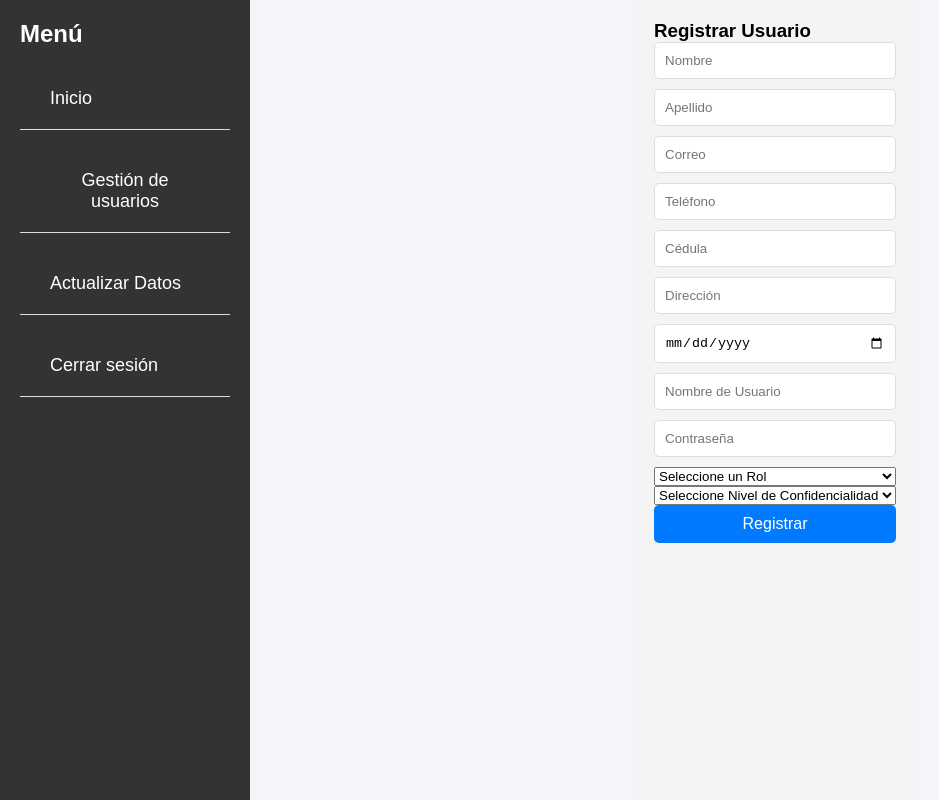
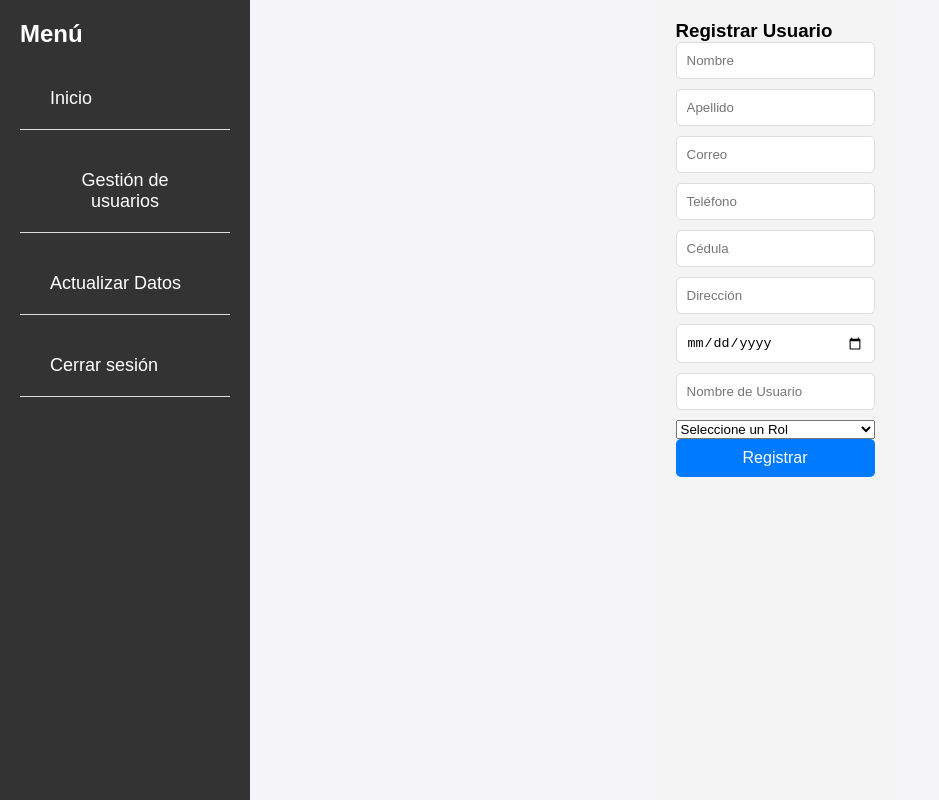
Before and after one commit to DomeLiz/TesisMecanismo, a React (Create React App) app in the folder frontend/: page /gestion-usuario in a window 1280 px wide. Shown: the whole page, without its empty margins (0-939 px from the left). Built offline with nearby package versions, Linux system fonts and the light colour scheme.

Commit message:
eliminar cosas del registro

```diff
--- a/frontend/src/components/GestionUsuarios.js
+++ b/frontend/src/components/GestionUsuarios.js
@@ -95,18 +95,13 @@ const GestionUsuarios = () => {
           <input type="text" name="direccion" placeholder="Dirección" value={formData.direccion} onChange={handleInputChange} required />
           <input type="date" name="fecha_nacimiento" placeholder="Fecha de Nacimiento" value={formData.fecha_nacimiento} onChange={handleInputChange} required />
           <input type="text" name="username" placeholder="Nombre de Usuario" value={formData.username} onChange={handleInputChange} required />
-          <input type="password" name="password" placeholder="Contraseña" value={formData.password} onChange={handleInputChange} required />
+
           <select name="rol" value={formData.rol} onChange={handleInputChange} required>
             <option value="">Seleccione un Rol</option>
             <option value="admin">Administrador</option>
             <option value="user">Usuario</option>
           </select>
-          <select name="nivel_confidencialidad" value={formData.nivel_confidencialidad} onChange={handleInputChange} required>
-            <option value="">Seleccione Nivel de Confidencialidad</option>
-            <option value="alto">Alto</option>
-            <option value="medio">Medio</option>
-            <option value="bajo">Bajo</option>
-          </select>
+
           <button type="submit">Registrar</button>
         </form>
       </main>
```
